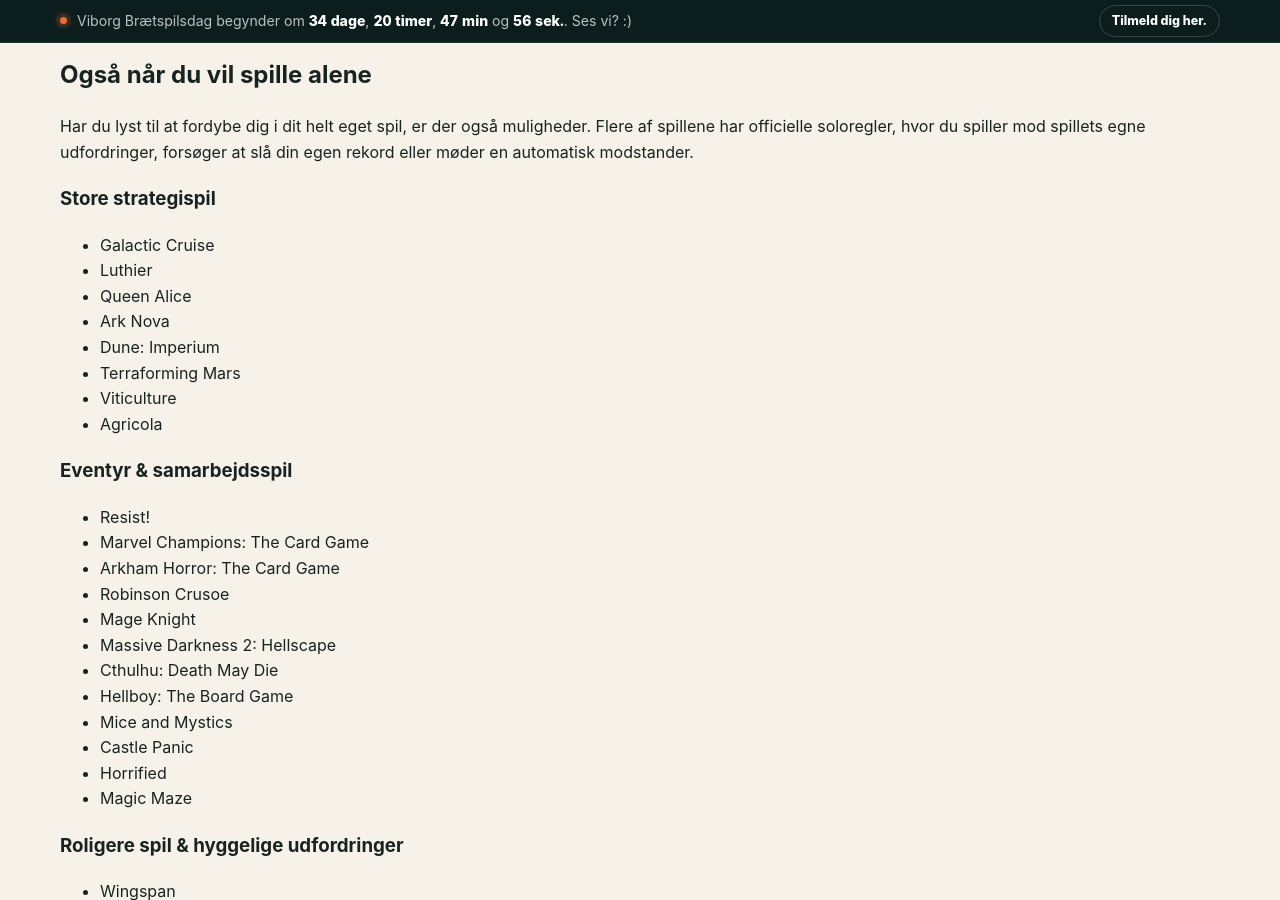
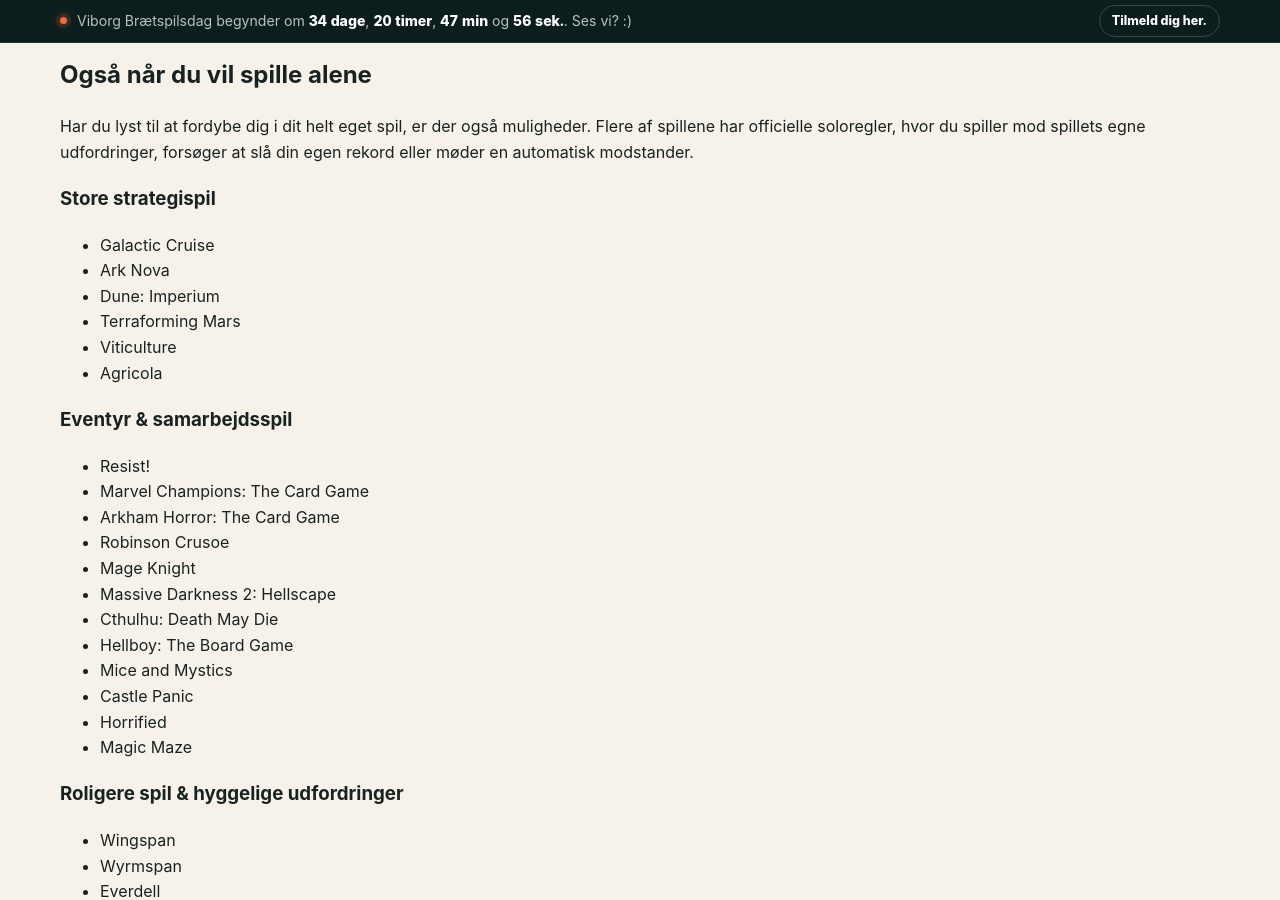
Before and after one commit to Andrejao/spilex, a Jekyll site: the page built from _posts/2026-09-15-aabent-braetspilsbibliotek.md, in a window 1280 px wide and 900 px high, scrolled down 10577 px. Built offline with Jekyll 4.4.1, drawn with Linux system fonts in a browser that asks for light colours.

Commit message:
Update 2026-09-15-aabent-braetspilsbibliotek.md

```diff
--- a/_posts/2026-09-15-aabent-braetspilsbibliotek.md
+++ b/_posts/2026-09-15-aabent-braetspilsbibliotek.md
@@ -417,8 +417,6 @@
 ### Store strategispil
 
 - Galactic Cruise
-- Luthier
-- Queen Alice
 - Ark Nova
 - Dune: Imperium
 - Terraforming Mars
```
